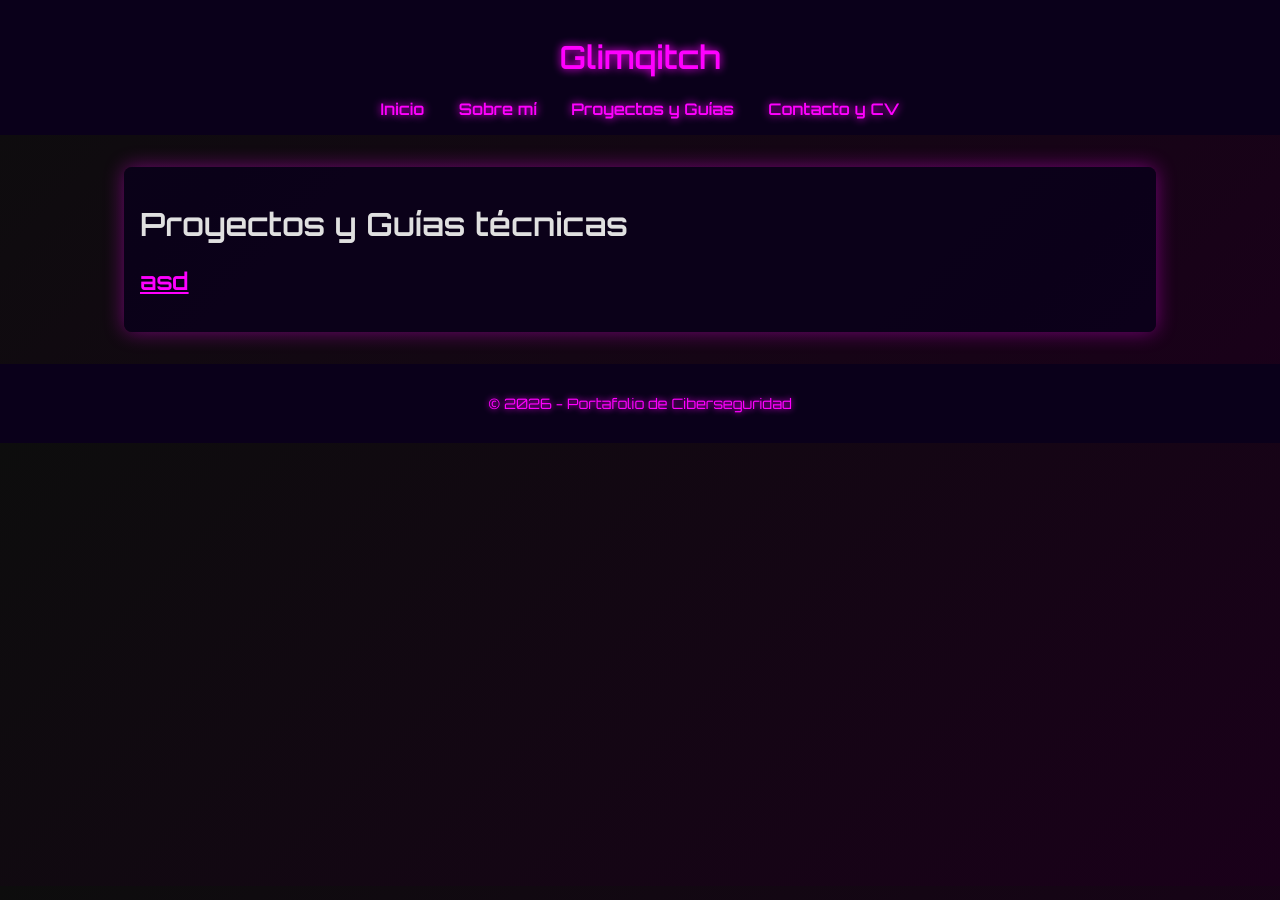
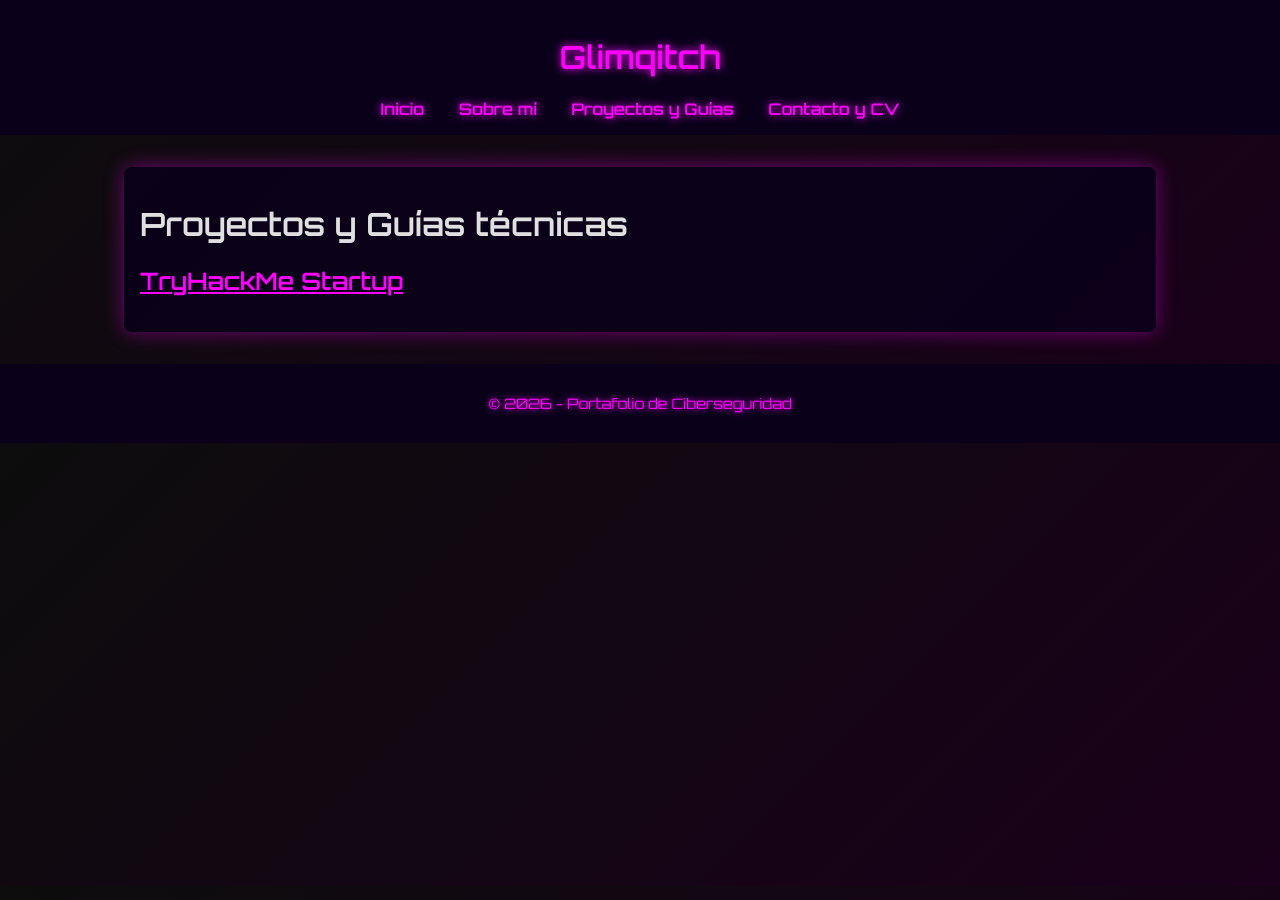
Before and after one commit to glimqitch/glimqitch.github.io, a Jekyll site: the page built from projects.md, in a window 1280 px wide. Built offline with Jekyll 4.4.1, drawn with Linux system fonts in a browser that asks for light colours.

Commit message:
Update projects.md

```diff
--- a/projects.md
+++ b/projects.md
@@ -5,4 +5,4 @@ title: Proyectos y Guías
 
 # Proyectos y Guías técnicas
 
-## [asd](/project/startup.md)
+## [TryHackMe Startup](/project/startup.md)
```
